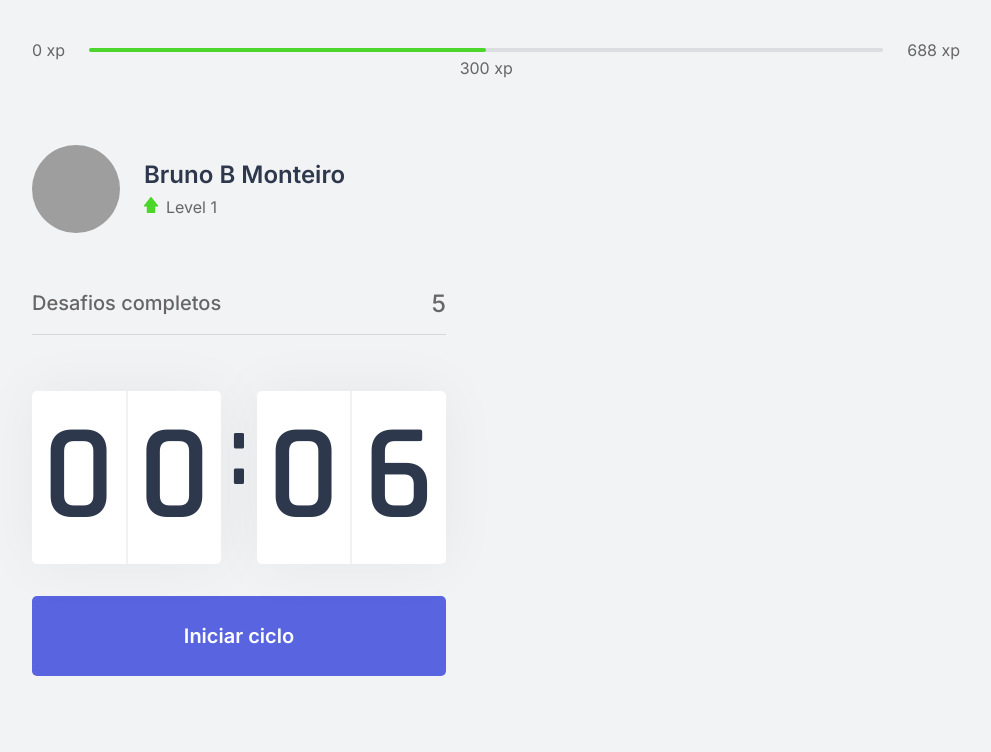
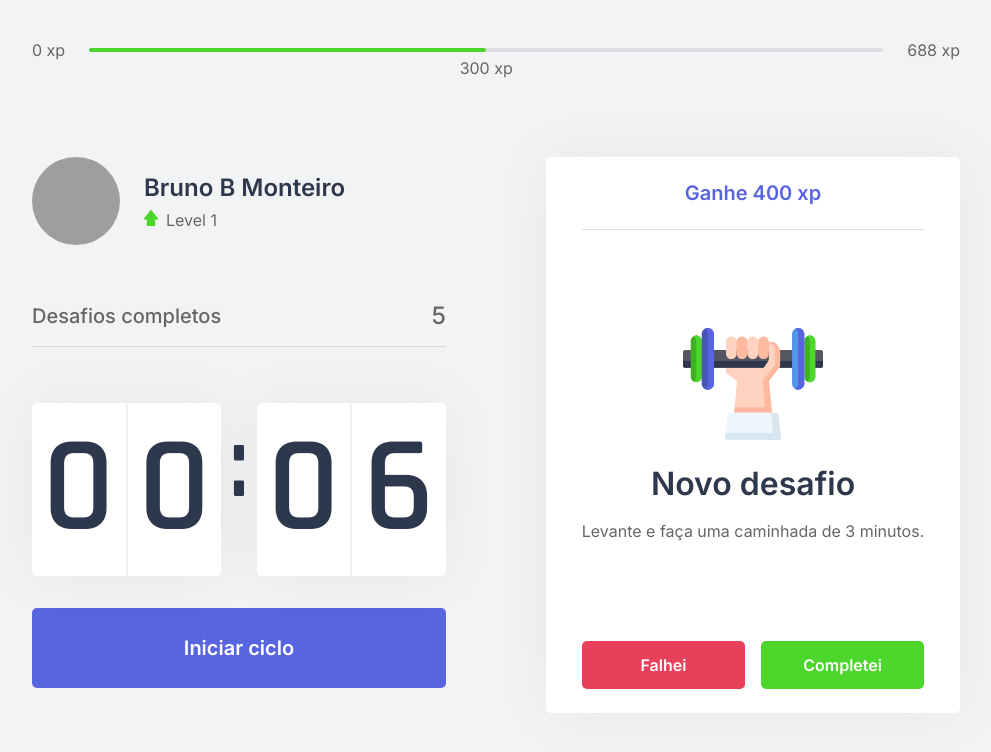
Before and after one commit to brunoBMonteiro/MoveIt, a Next.js app: page / in a window 1280 px wide. Shown: the top 752 px of the page, without its empty margins (144-1135 px from the left). Built offline with nearby package versions, Linux system fonts and the light colour scheme; grey boxes are pictures that could not be loaded.

Commit message:
ChallengeBox estilizado

```diff
--- /dev/null
+++ b/src/components/ChallengeBox.tsx
@@ -0,0 +1,44 @@
+import styles from '../styles/components/ChallengeBox.module.css';
+
+export function ChallengeBox() {
+    const hasActiveChallenge = true;
+
+    return (
+        <div className={styles.challengeBoxContainer}>
+            { hasActiveChallenge ? (
+                <div className={styles.challengeActive}>
+                    <header>Ganhe 400 xp</header>
+
+                    <main>
+                        <img src="icons/body.svg" />
+                        <strong>Novo desafio</strong>
+                        <p>Levante e faça uma caminhada de 3 minutos.</p>
+                    </main>
+
+                    <footer>
+                        <button
+                            type="button"
+                            className={styles.challengeFailedButton}
+                        >
+                            Falhei
+                        </button>
+                        <button
+                            type="button"
+                            className={styles.challengeSucceededButton}
+                        >
+                            Completei
+                        </button>
+                    </footer>
+                </div>
+            ) : (
+                    <div className={styles.challengeNotActive}>
+                        <strong>Finalize um ciclo para receber um desafio</strong>
+                        <p>
+                            <img src="icons/level-up.svg" alt="Level Up" />
+                        Avance de level completando desafios.
+                    </p>
+                    </div>
+                )}
+        </div>
+    )
+}
--- a/src/pages/index.tsx
+++ b/src/pages/index.tsx
@@ -1,4 +1,5 @@
 import Head from 'next/head';
+import { ChallengeBox } from '../components/ChallengeBox';
 import { CompletedChallenges } from '../components/CompletedChallenges';
 import { Countdown } from '../components/Countdown';
 import { ExperienceBar } from "../components/ExperienceBar";
@@ -22,7 +23,7 @@
           <Countdown />
         </div>
         <div>
-
+          <ChallengeBox />
         </div>
       </section>
     </div>
--- /dev/null
+++ b/src/styles/components/ChallengeBox.module.css
@@ -0,0 +1,111 @@
+.challengeBoxContainer {
+    height: 100%;
+    margin-top: 25px;
+    background: var(--white);
+    border-radius: 5px;
+    box-shadow: 0 0 60px rgba(0, 0, 0, 0.05);
+    padding: 1.5rem 2rem;
+
+    display: flex;
+    flex-direction: column;
+    align-items: center;
+    justify-content: center;
+
+    text-align: center;
+}
+
+.challengeNotActive {
+    display: flex;
+    flex-direction: column;
+    align-items: center;
+}
+
+.challengeNotActive strong {
+    font-size: 1.5rem;
+    font-weight: 500;
+    line-height: 1.4;
+}
+
+.challengeNotActive p {
+    display: flex;
+    flex-direction: column;
+    align-items: center;
+    line-height: 1.4;
+    max-width: 70%;
+    margin-top: 3rem;
+}
+
+.challengeNotActive p img {
+    margin-bottom: 1rem;
+}
+
+.challengeActive {
+    height: 100%;
+
+    display: flex;
+    flex-direction: column;
+}
+
+.challengeActive header {
+    color: var(--blue);
+    font-weight: 600;
+    font-size: 1.25rem;
+    padding: 0 2rem 1.5rem;
+    border-bottom: 1px solid var(--gray-line);
+}
+
+.challengeActive main {
+    flex: 1;
+    display: flex;
+    flex-direction: column;
+    align-items: center;
+    justify-content: center;
+}
+
+.challengeActive main strong {
+    font-size: 2rem;
+    font-weight: 600;
+    color: var(--title);
+    margin: 1.5rem 0 1rem;
+}
+
+.challengeActive main p {
+    line-height: 1.5;
+}
+
+.challengeActive footer {
+    display: grid;
+    grid-template-columns: 1fr 1fr;
+    gap: 1rem;
+}
+
+.challengeActive footer button {
+    height: 3rem;
+
+    display: flex;
+    align-items: center;
+    justify-content: center;
+
+    border: 0;
+    border-radius: 5px;
+
+    color: var(--white);
+
+    font-size: 1rem;
+
+    font-weight: 600;
+
+    transition: filter 0.2s;
+}
+
+.challengeActive footer button.challengeFailedButton {
+    background: var(--red);
+}
+
+.challengeActive footer button.challengeSucceededButton {
+    background: var(--green);
+}
+
+.challengeActive footer button:hover {
+    filter: brightness(0.9);
+}
--- a/src/styles/components/Profile.module.css
+++ b/src/styles/components/Profile.module.css
@@ -1,6 +1,7 @@
 .profileContainer {
     display: flex;
     align-items: center;
+    margin-top: 25px;
 }
 
 .profileContainer > img {
```
